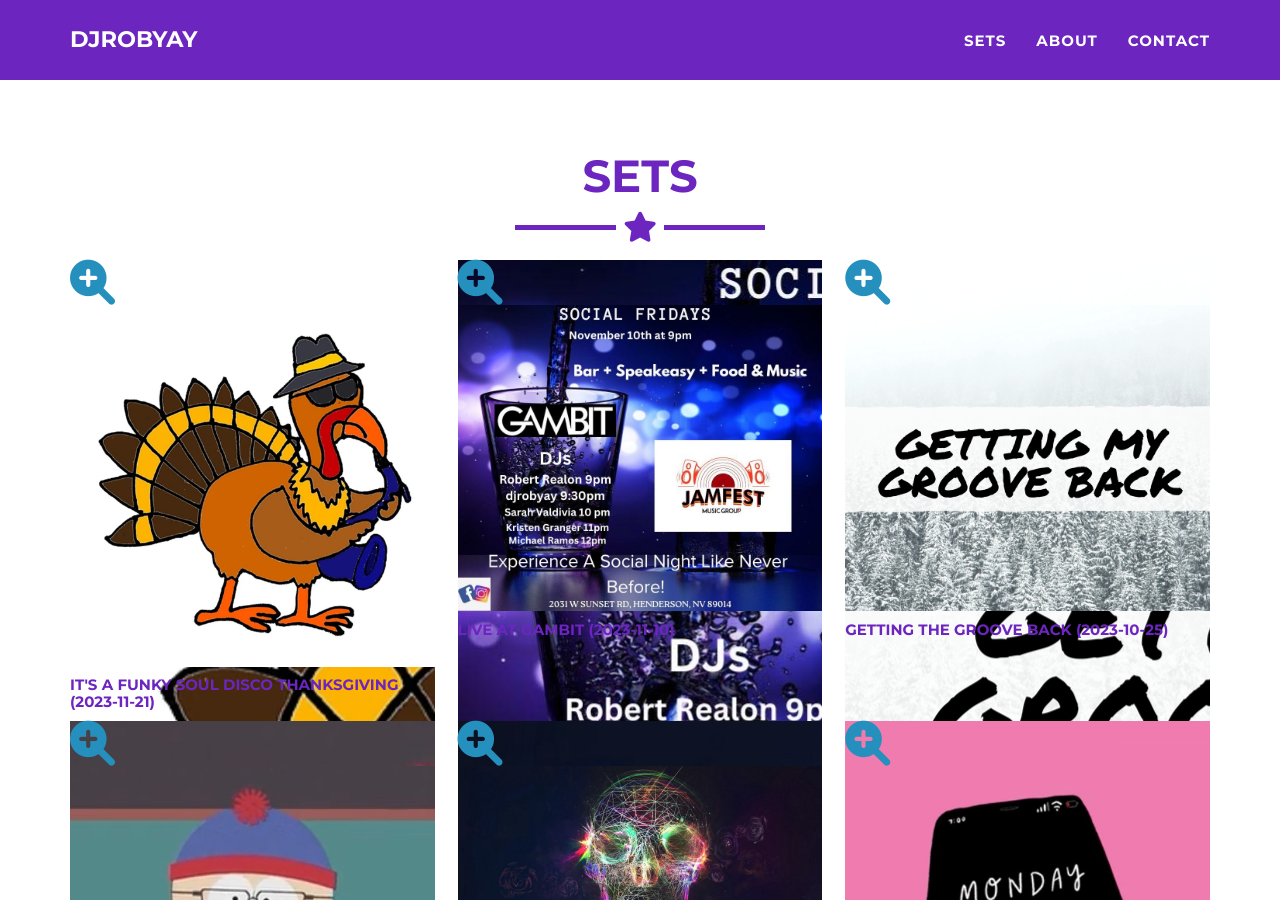
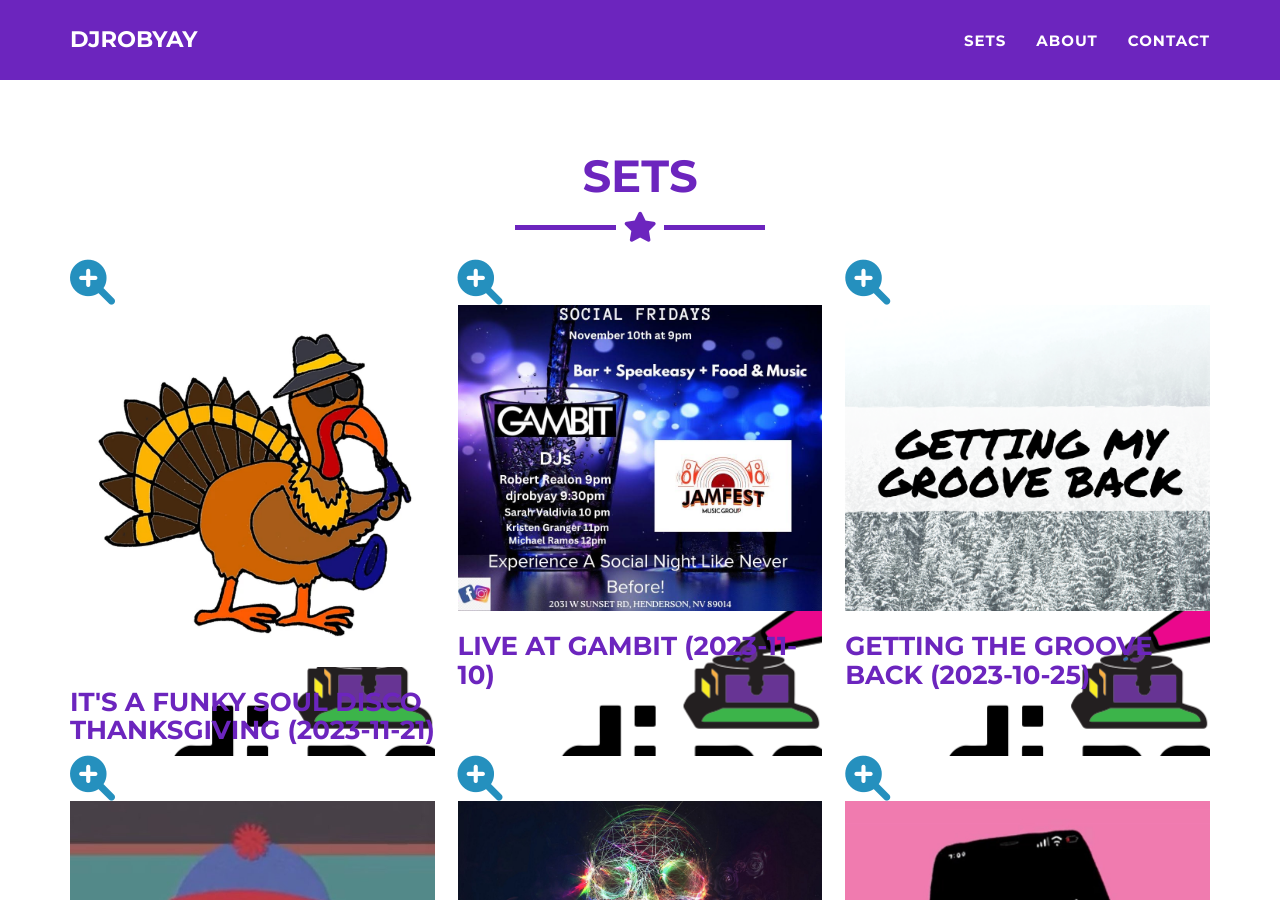
Before and after one commit to djrobyay/djrobyay.github.io, a Jekyll site: the page built from _posts/2023-11-21-its-a-funky-soul-disco-thanksgiving.markdown, in a window 1280 px wide and 900 px high, scrolled down 1002 px. Built offline with Jekyll 4.4.1, drawn with Linux system fonts in a browser that asks for light colours.

Commit message:
maybe this looks better

```diff
--- a/_includes/portfolio_grid.html
+++ b/_includes/portfolio_grid.html
@@ -9,11 +9,7 @@
     </div>
     <div class="portfolio-flex-row">
       {% for post in site.posts %}
-      {% if post.img %}
-      <div class="portfolio-flex-item portfolio-item" style="background-image:url({{ site.github.url }}//img/sets/{{ post.img }})">
-      {% else %}
-      <div class="portfolio-flex-item portfolio-item" style="background-image:url({{ site.github.url }}//img/sets/gobi.jpeg)">
-      {% endif %}
+      <div class="portfolio-flex-item portfolio-item" style="background-image:url({{ site.github.url }}//img/profile.png)">
         <a href="#portfolioModal-{{ post.modal-id }}" class="portfolio-link" data-toggle="modal">
           <div class="caption">
             <div class="caption-content">
@@ -26,7 +22,7 @@
           <img src="img/sets/gobi.jpeg" class="img-responsive" alt="star tracks over Mongolia's Gobi Desert">
           {% endif %}
         </a>
-        <h5><span>{{ post.title }}</span></h5>
+        <h3><span>{{ post.title }}</span></h3>
       </div>
       {% endfor %}
     </div>
```
